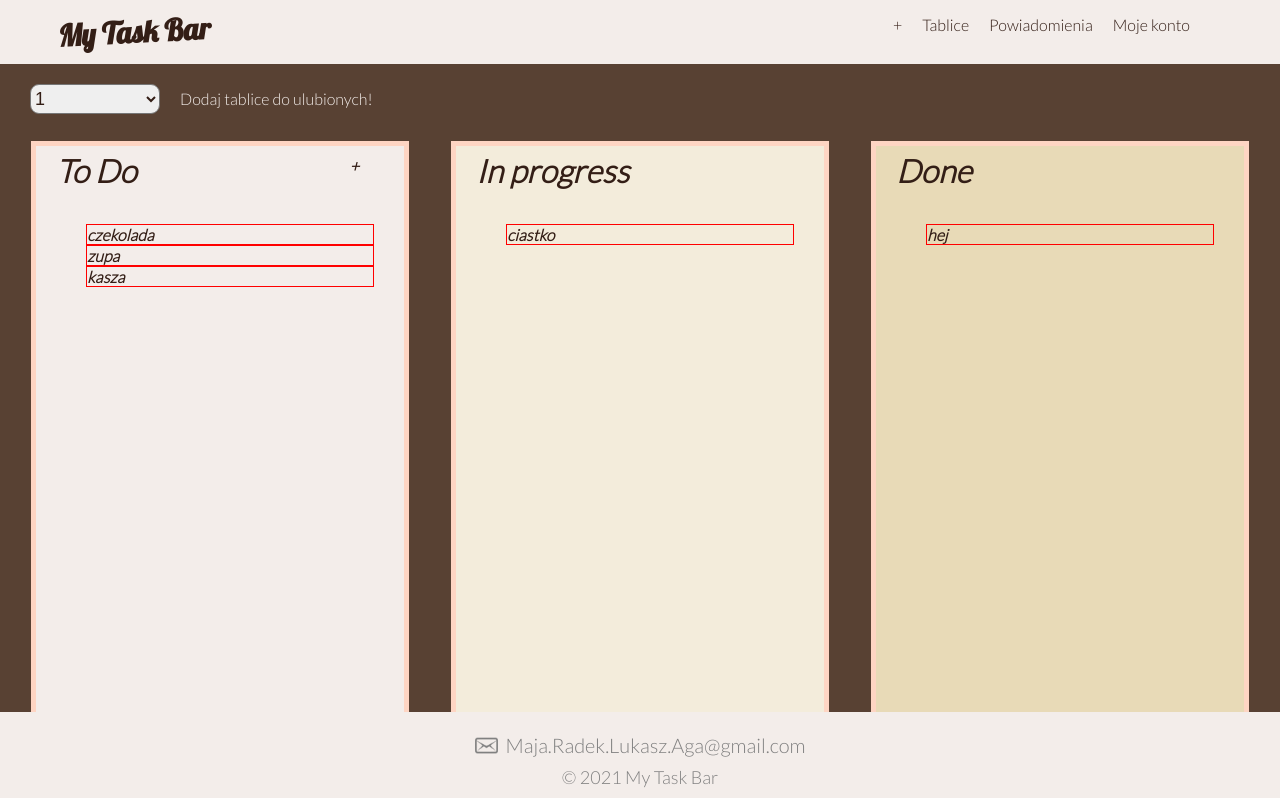
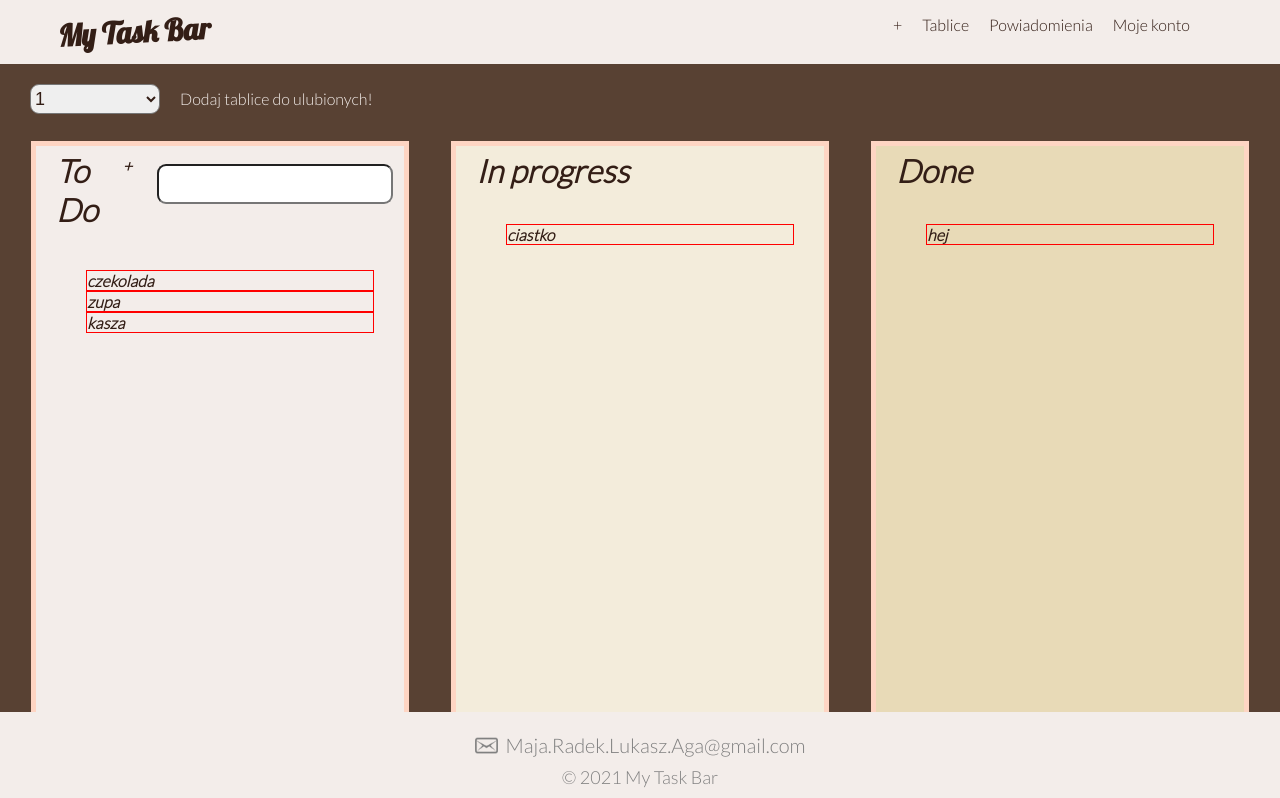
Before and after one commit to infoshareacademy/jfdzr2-nuclear-penguins, a React (Create React App) app: page /bartable in a window 1280 px wide. Shown: the top 798 px of the page. Built offline with nearby package versions, Linux system fonts and the light colour scheme.

Commit message:
WIP: add new task to do list

```diff
--- a/src/components/boards/Boards.js
+++ b/src/components/boards/Boards.js
@@ -8,6 +8,7 @@ import {DropPlace} from '../notes/DropPlace';
 import {useState} from 'react';
 
 export const Boards = () => {
+  const [taskTitle, setTaskTitle] = useState('');
   const [columns, setColumns] = useState({
     todo: [
       {id: 1, text: 'czekolada'},
@@ -17,6 +18,15 @@ export const Boards = () => {
     inProgress: [{id: 2, text: 'ciastko'}],
     done: [{id: 3, text: 'hej'}],
   });
+
+  const addTask = (toList, title) => {
+    setColumns((old) => {
+      return {
+        ...old,
+        [toList]: [{id: Date.now(), text: title}, ...old[toList]],
+      };
+    });
+  };
 
   const updateTask = (toList) => ({task, onList}) => {
     console.log(task, onList, toList);
@@ -50,6 +60,18 @@ export const Boards = () => {
             <div className="titleOfBoard">
               <h1>To Do</h1>
               <span className="addNote">+</span>
+              <form
+                onSubmit={(e) => {
+                  e.preventDefault();
+                  addTask('todo', taskTitle);
+                  setTaskTitle('');
+                }}
+              >
+                <input
+                  onChange={(e) => setTaskTitle(e.target.value)}
+                  value={taskTitle}
+                />
+              </form>
             </div>
             <DropPlace onDrop={updateTask('todo')}>
               <div>
```
